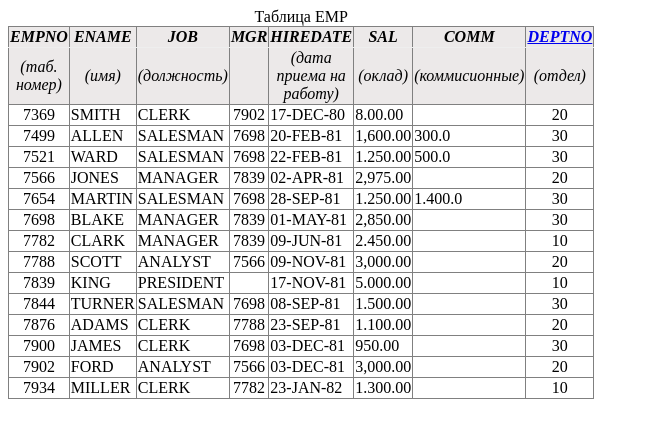
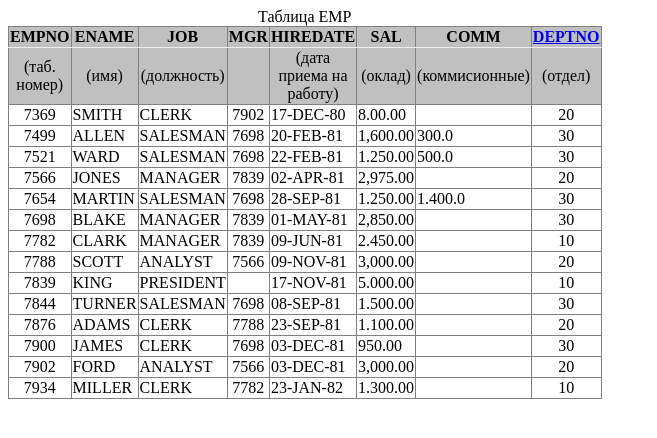
Before and after one commit to CheeseMite/web-technologies, a plain HTML site: page pr2/index.html in a window 1280 px wide. Shown: the whole page, without its empty margins (0-657 px from the left). Drawn offline with Linux system fonts and the light colour scheme.

Commit message:
Task2 : Fix

```diff
--- a/pr2/index.html
+++ b/pr2/index.html
@@ -3,17 +3,17 @@
     <body>
         <table border="1" style="border-collapse: collapse;">
             <caption>Таблица EMP</caption>
-            <tr align="center" style="font-weight: bold;font-style:italic; background-color:rgb(236, 233, 233);vertical-align:top;border-bottom: 0;">
-                <td width=1> EMPNO</td>
-                <td width=1> ENAME</td>
-                <td width=1> JOB</td>
-                <td width=1> MGR</td>
-                <td width=1> HIREDATE</td>
-                <td width=1> SAL</td>
-                <td width=1> COMM</td>
-                <td width=1> <a href="page01.html">DEPTNO</a></td>
+            <tr align="center" bgcolor="silver" style="border-bottom: 0;" >
+                <th width=1> EMPNO </th>
+                <th width=1> ENAME </th>
+                <th width=1> JOB </th>
+                <th width=1> MGR </th>
+                <th width=1> HIREDATE </th>
+                <th width=1> SAL </th>
+                <th width=1>COMM </th>
+                <th width=1> <a href="page01.html">DEPTNO</a></th>
             </tr>
-            <tr align="center" style="font-style:italic; background-color:rgb(236, 233, 233);vertical-align:center;border-top: 0;">
+            <tr align="center" bgcolor="silver" style="border-top: 0;">
                 <td width=1> (таб. номер)</td>
                 <td > (имя)</td>
                 <td> (должность)</td>
```
Also changed, not shown: pr2/acc.html (+1 -3 lines), pr2/page01.html (+4 -4 lines), 1 other file.
